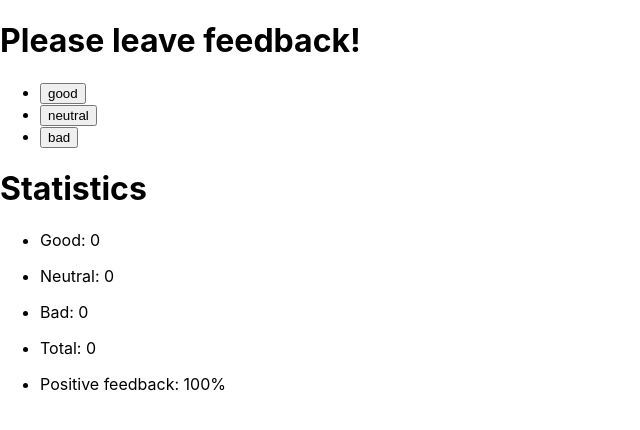
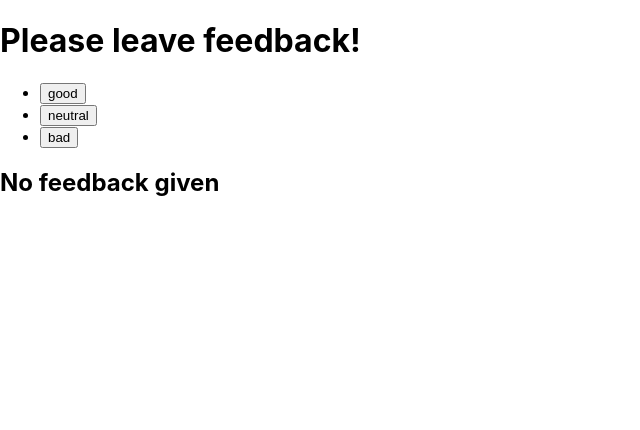
Before and after one commit to Balor1989/goit-react-hw-02-feedback, a React (Create React App) app: page / in a window 1280 px wide. Shown: the top 430 px of the page, without its empty margins (0-640 px from the left). Built offline with nearby package versions, Linux system fonts and the light colour scheme.

Commit message:
adds Notification

```diff
--- a/src/Feedback/Feedback.js
+++ b/src/Feedback/Feedback.js
@@ -2,6 +2,7 @@ import { Component } from "react/cjs/react.production.min"
 import FeedbackButtons from "./FeedbackButton"
 import Section from "./Section"
 import Statistics from "./Statistics"
+import Notification from "./Notification"
 
 class Feedback extends Component {
 
@@ -25,14 +26,13 @@ class Feedback extends Component {
     countPositiveFeedbackPercentage = () => {
         const { good } = this.state;
         if (!good) {
-            return 100
+            return 0;
         }
         return (good * 100 / this.countTotalFeedback()).toFixed(0)
     }
 
     render() {
         const { good, neutral, bad } = this.state
-
         return (
             <>
                 <Section title={'Please leave feedback!'}>
@@ -41,12 +41,14 @@ class Feedback extends Component {
                         onHandleClick={this.handleClick}
                     />
                 </Section>
-                <Section title={'Statistics'}>
-                    <Statistics
-                        options={[`Good: ${good} `, `Neutral: ${neutral}`, `Bad: ${bad}`]}
-                        onCountTotalFeedback={this.countTotalFeedback()}
-                        onCountPositiveFeedbackPercentage={this.countPositiveFeedbackPercentage()}/>
-                </Section>
+                {this.countTotalFeedback() === 0
+                    ? <Notification message={"No feedback given"} />
+                    : <Section title={'Statistics'}>
+                        <Statistics
+                            options={[`Good: ${good} `, `Neutral: ${neutral}`, `Bad: ${bad}`]}
+                            onCountTotalFeedback={this.countTotalFeedback()}
+                            onCountPositiveFeedbackPercentage={this.countPositiveFeedbackPercentage()} />
+                    </Section>}
             </>
         )
     }
--- /dev/null
+++ b/src/Feedback/Notification.js
@@ -0,0 +1,9 @@
+
+
+const Notification = ({ message }) => {
+    return (
+        <h2>{message}</h2>
+    )
+}
+
+export default Notification
```
Also changed, not shown: 1 other file (tests, documents, lock files or other folders).
